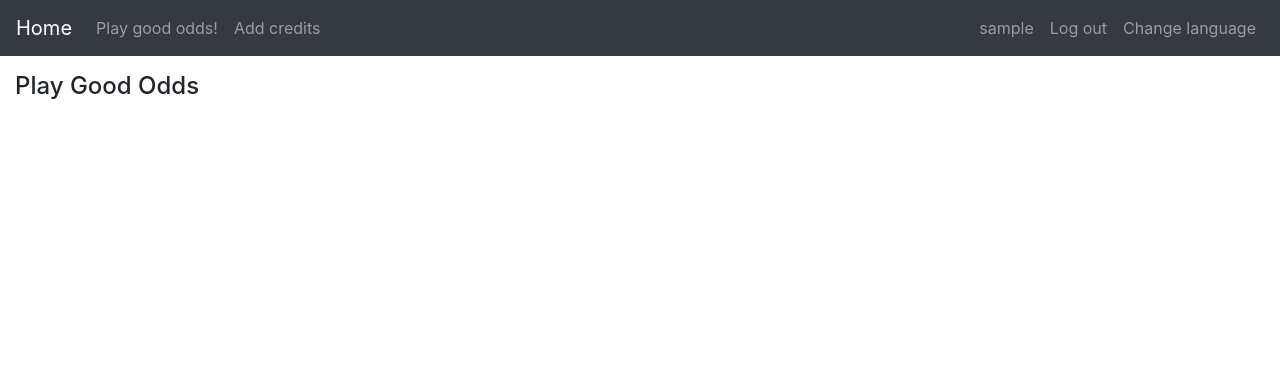
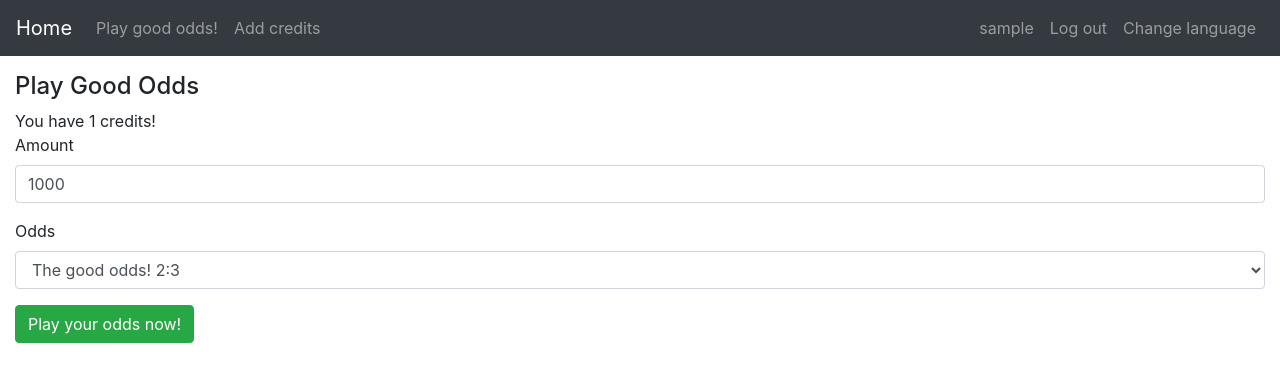
Before and after one commit to shrestha-pranav/goododds, a Django app: page /game/ in a window 1280 px wide. Shown: the top 382 px of the page. Run offline with Django 3.2, Linux system fonts and the light colour scheme; a user stored in the database is signed in; tables that the repository leaves empty hold one stand-in row (values such as "Sample post"); parts of the project's set-up code (start-up, migrations or seed data) failed here and were passed over; some libraries are stand-ins or nearby versions.

Commit message:
Completed first iteration of game

```diff
--- /dev/null
+++ b/source/game/forms.py
@@ -0,0 +1,14 @@
+from django import forms
+
+class PlayGameForm(forms.Form):
+    amount = forms.IntegerField(
+        label="Amount", initial=1000, min_value=100, max_value=10000)
+
+    odds   = forms.TypedChoiceField(
+        label="Odds", coerce=str, empty_value="Odds (Default 2:3)",
+        choices=[
+            ("2:3", "The good odds! 2:3"),
+            ("1:2", "The coin-flip 1:2"),
+            ("1:100", "For the truly brave 1:100")
+        ]
+        )
--- a/source/game/templates/play.html
+++ b/source/game/templates/play.html
@@ -8,13 +8,19 @@
 
     <h4>{% trans 'Play Good Odds' %}</h4>
 
+    <div>
+        You have {{ num_credits }} credits!
+    </div>
+
     {% if result_page %}
-
+        Results page
     {% endif %}
 
     <form method="POST">
         {% csrf_token %}
         {% bootstrap_form form %}
+
+        <button class="btn btn-success">{% trans 'Play your odds now!' %}</button>
     </form>
 
 {% endblock %}
--- a/source/game/urls.py
+++ b/source/game/urls.py
@@ -1,8 +1,6 @@
 from django.urls import path
 
-from .views import (
-    PlayGameView, results
-)
+from .views import (PlayGameView)
 
 app_name = 'game'
 
--- a/source/game/views.py
+++ b/source/game/views.py
@@ -1,96 +1,23 @@
 # payments/views.py
-from django.http import Http404
-
-from django.conf import settings
-from django.views.generic.base import TemplateView
-from django.shortcuts import get_object_or_404, render, redirect
-
-from django.utils.decorators import method_decorator
-from django.contrib.auth.decorators import login_required
 
 from payments.models import Credits
 
-from django import forms
-from django.utils.translation import gettext_lazy as _
-from django.views.generic import FormView
+from django.conf import settings
+from django.urls import reverse_lazy
+from django.http import HttpResponseRedirect
+from django.shortcuts import get_object_or_404
+from django.views.generic import FormView, TemplateView
 
-class PlayGameForm(forms.Form):
-    amount = forms.CharField(label=_('Amount'))
-    odds   = forms.CharField(label=_('Odds'))
+from django.db import transaction
+
+from .forms import PlayGameForm
+
+import random
 
 class PlayGameView(FormView):
     template_name = 'play.html'
     form_class = PlayGameForm
-    success_url = 'game:play'
-
-    def form_valid(self, form):
-        return super().form_valid(form)
-    #     request = self.request
-    #     user = form.save(commit=False)
-
-    #     if settings.DISABLE_USERNAME:
-    #         # Set a temporary username
-    #         user.username = get_random_string()
-    #     else:
-    #         user.username = form.cleaned_data['username']
-
-    #     if settings.ENABLE_USER_ACTIVATION:
-    #         user.is_active = False
-
-    #     # Create a user record
-    #     user.save()
-
-    #     # Change the username to the "user_ID" form
-    #     if settings.DISABLE_USERNAME:
-    #         user.username = f'user_{user.id}'
-    #         user.save()
-
-    #     if settings.ENABLE_USER_ACTIVATION:
-    #         code = get_random_string(20)
-
-    #         act = Activation()
-    #         act.code = code
-    #         act.user = user
-    #         act.save()
-
-    #         send_activation_email(request, user.email, code)
-
-    #         messages.success(
-    #             request, _('You are signed up. To activate the account, follow the link sent to the mail.'))
-    #     else:
-    #         raw_password = form.cleaned_data['password1']
-
-    #         user = authenticate(username=user.username, password=raw_password)
-    #         login(request, user)
-
-    #         usr_credits = Credits()
-    #         usr_credits.user = user
-    #         usr_credits.num_credits = 1000
-    #         usr_credits.save()
-
-    #         messages.success(request, _('You are successfully signed up!'))
-
-    #     return redirect('index')
-
-class PlayGameView(TemplateView):
-    template_name = 'play.html'
-
-    def dispatch(self, request, *args, **kwargs):
-        # Redirect to the index page if the user already authenticated
-        if not request.user.is_authenticated:
-            return redirect(settings.LOGIN_URL)
-
-        # If user has not been activated
-        if settings.ENABLE_USER_ACTIVATION:
-            if request.user.is_active == False:
-                return redirect('accounts:resend_activation_code')
-
-        try:
-            self.usr_credits = get_object_or_404(Credits, user=self.request.user)
-        except Exception as e:
-            return redirect('accounts:resend_activation_code')
-
-        return super().dispatch(request, *args, **kwargs)
+    success_url = reverse_lazy('game:play')
 
     def get_context_data(self, **kwargs):
         context = super().get_context_data(**kwargs)
@@ -109,16 +36,60 @@ class PlayGameView(TemplateView):
                 context['num_credits'] = 0
 
 
+        print("Result page : ", context.get('result_page', None))
         context['result_page'] = False
         return context
 
-def results(request):
-    if request.method == 'POST':
-        amount = int(request.POST['amount'])
-        odds   = request.POST['odds']
+    def form_valid(self, form, **kwargs):
 
-        print(f"Amount = {amount}\nOdds = {odds}")
+        bet_amount = int(form.data['amount'])
+        raw_odds   = form.data['odds']
+        bet_odds   = [int(i) for i in raw_odds.split(":")]
 
-        return render(request, 'play.html', context={
-            'result_page':True,
-        })
+        locked_usr_credits = Credits.objects.select_for_update().filter(user=self.request.user)
+        with transaction.atomic():
+            usr_credits = locked_usr_credits.first()
+
+            if bet_amount > usr_credits.num_credits:
+                return HttpResponseRedirect(self.get_success_url())
+
+            if random.randint(0, bet_odds[1]-1) < bet_odds[0]:
+                usr_credits.num_credits += int(bet_amount * (bet_odds[1] / bet_odds[0]-1))
+            else:
+                usr_credits.num_credits -= bet_amount
+
+            usr_credits.save()
+
+        return HttpResponseRedirect(self.get_success_url())
+
+# class PlayGameView(TemplateView):
+#     template_name = 'play.html'
+
+#     def dispatch(self, request, *args, **kwargs):
+#         # Redirect to the index page if the user already authenticated
+#         if not request.user.is_authenticated:
+#             return redirect(settings.LOGIN_URL)
+
+#         # If user has not been activated
+#         if settings.ENABLE_USER_ACTIVATION:
+#             if request.user.is_active == False:
+#                 return redirect('accounts:resend_activation_code')
+
+#         try:
+#             self.usr_credits = get_object_or_404(Credits, user=self.request.user)
+#         except Exception as e:
+#             return redirect('accounts:resend_activation_code')
+
+#         return super().dispatch(request, *args, **kwargs)
+
+
+# def results(request):
+#     if request.method == 'POST':
+#         amount = int(request.POST['amount'])
+#         odds   = request.POST['odds']
+
+#         print(f"Amount = {amount}\nOdds = {odds}")
+
+#         return render(request, 'play.html', context={
+#             'result_page':True,
+#         })
```
